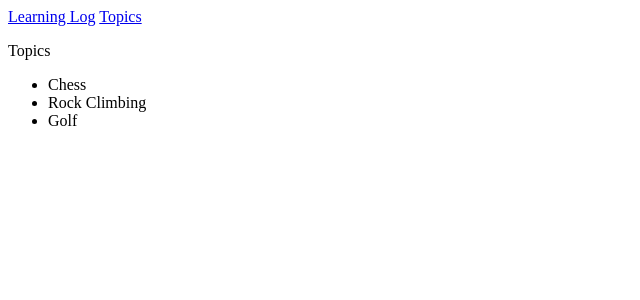
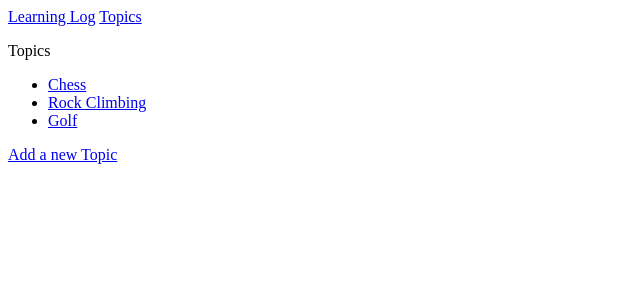
Before and after one commit to mattrozi/Inclass_DJ, a Django app: page /topics in a window 1280 px wide. Shown: the top 300 px of the page, without its empty margins (0-640 px from the left). Run offline with Django 3.2, Linux system fonts and the light colour scheme; data comes from the database, SQL or seed files in the repository; both versions use the stored data as it was after the commit.

Commit message:
Changes made at 4/27

```diff
--- a/MainApp/templates/mainapp/topics.html
+++ b/MainApp/templates/mainapp/topics.html
@@ -7,15 +7,17 @@
 <ul>
     {% for t in topics %}
 
-    <li>{{ t }}</li>
+    <li>
+        <a href="{% url 'MainApp:topic' t.id %}"> {{ t.text }}</a>
+    </li>
 
     {% empty %}
 
     <li>No topics have been added yet</li>
 
     {% endfor %}
-
-
 </ul>
 
+<a href="{% url 'MainApp:new_topic' %}">Add a new Topic</a>
+
 {% endblock content %}
--- a/MainApp/urls.py
+++ b/MainApp/urls.py
@@ -7,4 +7,6 @@ app_name='MainApp'
 urlpatterns=[
 path('',views.index,name='index'),
 path('topics',views.topics,name='topics'),
+path('topics/<int:topic_id>/',views.topic,name='topic'),
+path('new_topic/',views.new_topic,name='new_topic'),
 ]
--- a/MainApp/views.py
+++ b/MainApp/views.py
@@ -1,8 +1,10 @@
-from django.shortcuts import render
+from django.shortcuts import render,redirect
+
+from .forms import TopicForm
 
 from .models import Topic
 
-# Create your views here.
+# Create your views here.  Get and posts requests in html ***FINAL EXAM QUESTION***
 
 def index(request):
     return render(request,"MainApp/index.html")
@@ -15,3 +17,27 @@ def topics(request):
     context={'topics':topics}
 
     return render(request,'MainApp/topics.html',context)
+
+def topic(request,topic_id):
+    topic=Topic.objects.get(id=topic_id)
+    entries=topic.entry_set.order_by('-date_added')
+
+    context={'topic':topic,'entries':entries}  #It's a dictionary, final exam  question
+
+    return render(request,'MainApp/topic.html',context)
+
+
+def new_topic(request):
+    if request.method!='POST':
+        form=TopicForm
+    else:
+        form=TopicForm(data=request.POST)
+
+        if form.is_valid():
+            new_topic=form.save()
+
+            return redirect('MainApp:topics')
+
+    context={'form':form}
+
+    return render(request,'MainApp/new_topic.html',context)
```
Also changed, not shown: MainApp/forms.py (added, +9 -0 lines), MainApp/templates/mainapp/new_topic.html (added, +19 -0 lines), MainApp/templates/mainapp/topic.html (added, +25 -0 lines), db.sqlite3.
